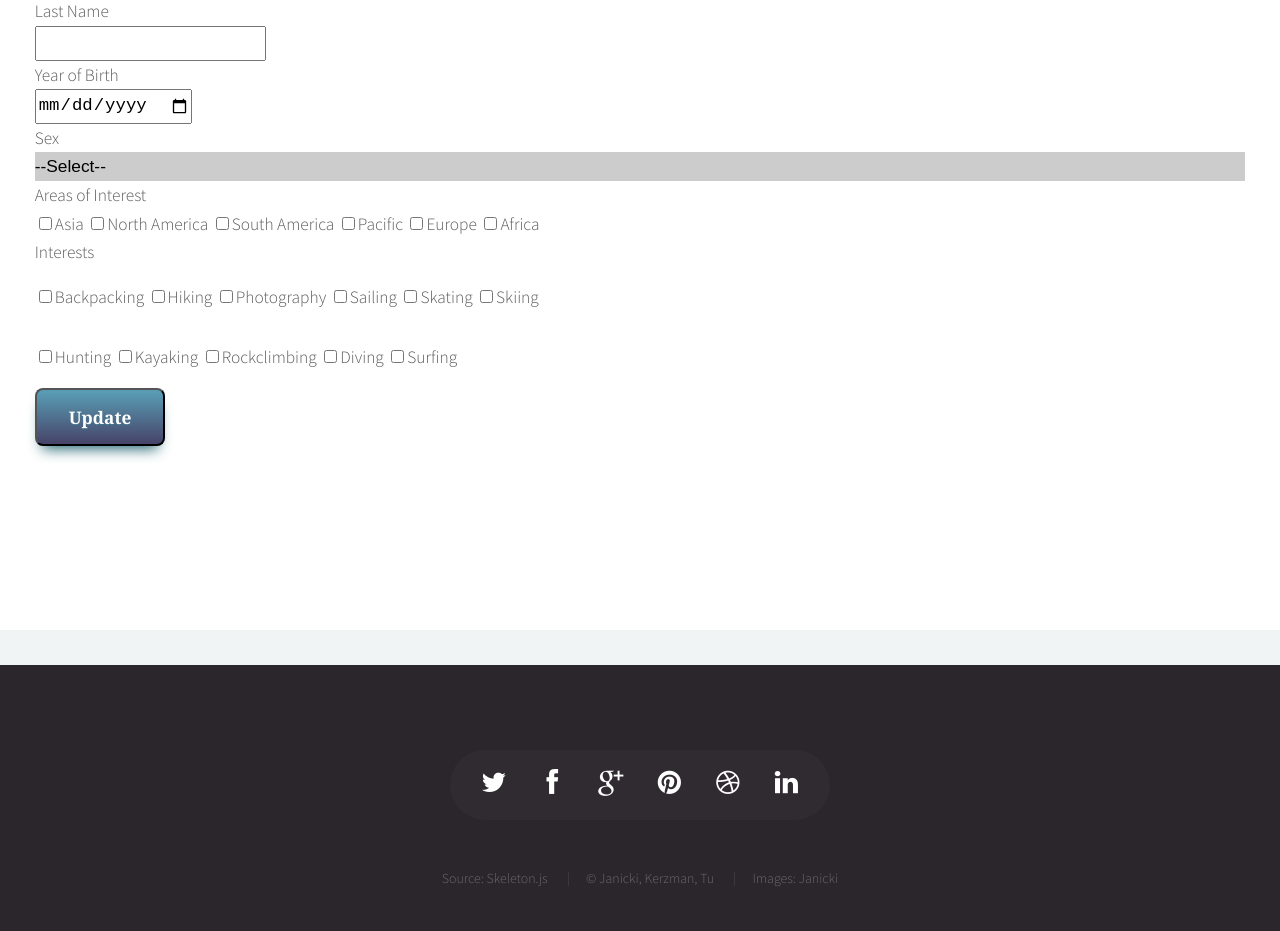
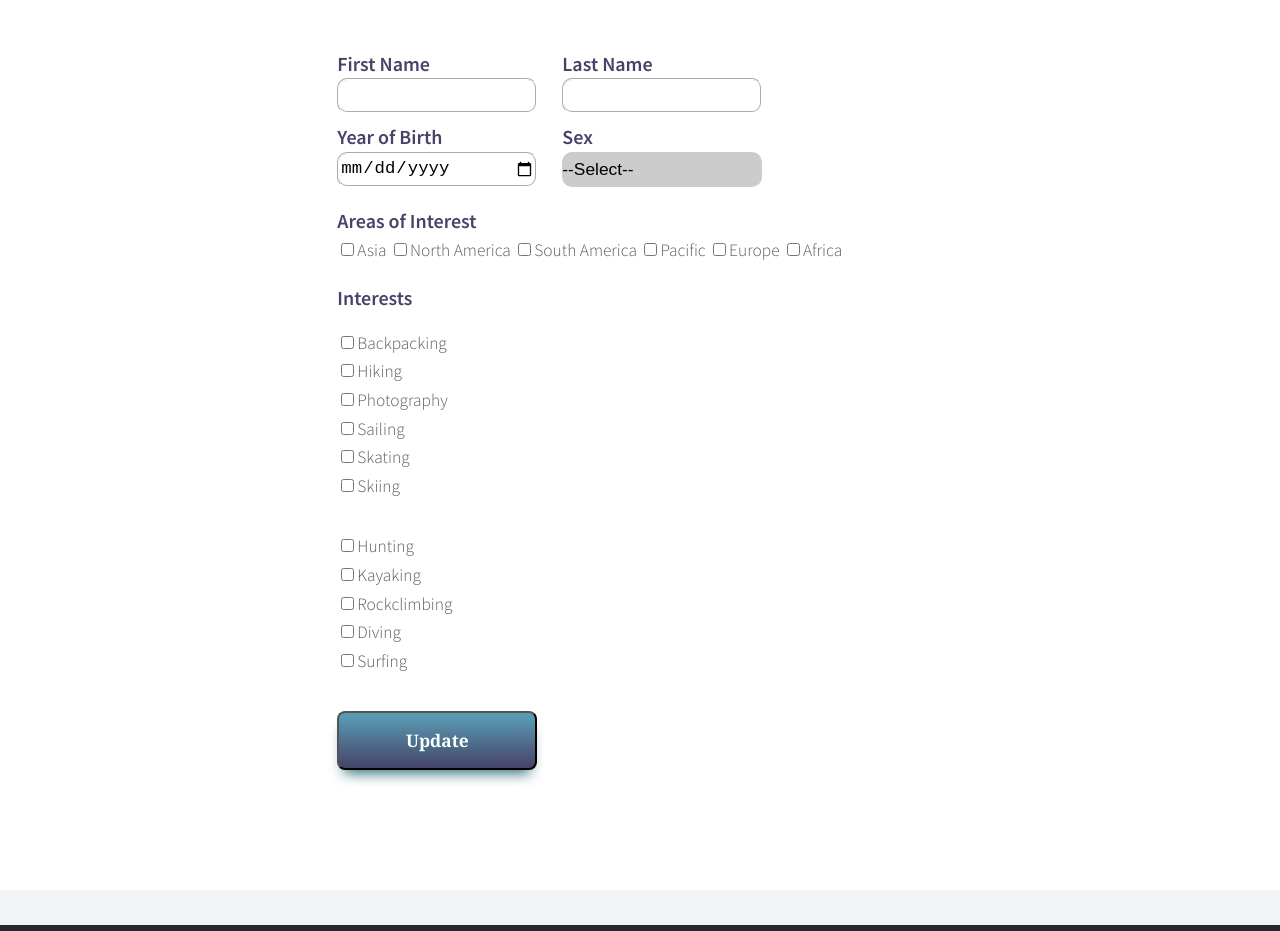
Before and after one commit to Pirolf/HCI_P1, a plain HTML site: page proj1/travel_site/profile.html in a window 1280 px wide. Shown: the part 560-1491 px from the top of the page. Drawn offline with Linux system fonts and the light colour scheme.

Commit message:
profile styled

```diff
--- a/proj1/travel_site/css/style.css
+++ b/proj1/travel_site/css/style.css
@@ -23,6 +23,41 @@
 .search_container.search_sub{
 	margin:30px;
 }
+.region_interest input[type=checkbox]{
+	/*margin-right:20px;*/
+}
+#interest_rol1 input, #interest_rol2 input{
+	display:block;
+}
+form.profile{
+	width:60%;
+}
+form.profile div.f_name, form.profile div.birth{
+	display:inline;
+	float:left;
+	margin-right:20px;
+}
+form.profile select{
+	width:20%;
+}
+form.profile div.full_name{
+	margin-bottom:10px;
+}
+form.profile div.region_country{
+	margin-top:20px;
+	margin-bottom:20px;
+}
+form.profile div.birth_sex{
+	margin-top:10px;
+	margin-bottom:10px;
+}
+div.region_interest_container{
+	margin-bottom:20px;
+}
+
+form.profile div.region_country div.personal_interest_container{
+	margin-top:10px;
+}
 form.user_pw_container, form.user_login_submit{
 	display:inline;
 	float:left;
@@ -35,7 +70,8 @@ form.quick_login div{
 }
 form.quick_login input[type=email], form.quick_login input[type=password],
 form.search_dest_form input[type=search], form.login input[type=email],
-form.login input[type=password]{
+form.login input[type=password],
+form.profile input[type=text], form.profile select, form.profile input[type=date]{
 	width:140px;
 	height:35px;
 	margin-right:5px;
@@ -43,11 +79,14 @@ form.login input[type=password]{
 	border-style:groove;
 	border-color:white;
 }
-form.login label{
+form.profile input[type=text], form.profile select, form.profile input[type=date], form.profile input[type=submit]{
+	width:200px;
+}
+form.login label, form.profile label{
 	color:#464368;
 	font-weight: bold;
-	font-size:22px;
-	font-family: Geogia;
+	font-size:20px;
+	font-family: 'Source Sans Pro', sans-serif;
 }
 form.login input[type=email], form.login input[type=password]{
 	border-color:#464368;
--- a/proj1/travel_site/profile.html
+++ b/proj1/travel_site/profile.html
@@ -47,7 +47,7 @@
 							<li>
 								<span><a href="profile.html">Profile</a></span>
 							</li>
-							<li><span><a href="destinations.html"><!-- Left Sidebar -->Destinations</a></span></li>
+							<li><span><a href="destlist.html"><!-- Left Sidebar -->Destinations</a></span></li>
 							<li><span><a href="match.html"><!-- Right Sidebar -->Match</a></span></li>
 
 							<li><span><a href="about.html"><!-- No Sidebar -->About</a></span></li>
@@ -62,27 +62,36 @@
 				<div class="container">
 					<div class="row">
 						<div class="12u skel-cell-important" id="content">
-							<article id="main" class="special">
+							<article id="main" class="12u special">
 
 								<header>
-									<h2 style="text-align:left;">My Profile</h2>
-								<!--
+									<h2>My Profile</h2>
+
 									<span class="byline">
 										Morbi convallis lectus malesuada sed fermentum dolore amet
 									</span>
--->
+
 								</header>
-
-								<form class="profile" action="success2.html">
+								<div class="row">
+									<div class='12u'>
+										<div class='3u' style='display:inline;float:left'><p></p></div>
+										<form class="6u profile" style='display:inline;float:left' action="success2.html">
 											<div class="full_name">
+												<div class='f_name'>
 													<label for="f_name">First Name</label>
 													<input name="f_name" type="text" id="f_name"></input>
+												</div>
+												<div class='l_name'>
 													<label for="l_name">Last Name</label>
 													<input name="l_name" type="text" id="l_name"></input>
 												</div>
+											</div>
 											<div class='birth_sex'>
-										<label for='birt_year'>Year of Birth</label>
+												<div class='birth'>
+													<label for='birth_year'>Year of Birth</label>
 													<input name='birth_year' type='date' id='birth_year'></input>
+												</div>
+												<div class='gender'>
 													<label for='profile_sex'>Sex</label>
 														<select name='sex' type='select' id='profile_sex'>
 															<option value=''>--Select--</option>
@@ -91,7 +100,9 @@
 															<option value="Other">Other</option>
 														</select>
 													</div>
+												</div>
 									<div class="region_country">
+										<div class='region_interest_container'>
 											<label for='profile_region'>Areas of Interest</label>
 											<div class='region_interest' id='profile_region'>
 												<input type='checkbox' name='region' value='Asia'>Asia</input>
@@ -101,48 +112,45 @@
 												<input type='checkbox' name='region' value='Europe'>Europe</input>
 												<input type='checkbox' name='region' value='Africa'>Africa</input>
 											</div>
+										</div>
+										<div clas='personal_interest_container'>
 											<label for='personal_interest'>Interests</label>
 											<div class='personal_interest' id='personal_interest'>
 
 											<div class="row" >
-											<section class="4u" id='interest_col1'>
-												<input type='checkbox' name='personal_interest' value='Backpacking'>Backpacking</input>
-												<input type='checkbox' name='personal_interest' value='Hiking'>Hiking</input>
-												<input type='checkbox' name='personal_interest' value='Photography'>Photography</input>
-												<input type='checkbox' name='personal_interest' value='Sailing'>Sailing</input>
-												<input type='checkbox' name='personal_interest' value='Skating'>Skating</input>
-												<input type='checkbox' name='personal_interest' value='Skiing'>Skiing</input>
+											<section class="3u" id='interest_col1'>
+												<ul>
+												<li><input type='checkbox' name='personal_interest' value='Backpacking'>Backpacking</input></li>
+												<li><input type='checkbox' name='personal_interest' value='Hiking'>Hiking</input></li>
+												<li><input type='checkbox' name='personal_interest' value='Photography'>Photography</input></li>
+												<li><input type='checkbox' name='personal_interest' value='Sailing'>Sailing</input></li>
+												<li><input type='checkbox' name='personal_interest' value='Skating'>Skating</input></li>
+												<li><input type='checkbox' name='personal_interest' value='Skiing'>Skiing</input></li>
+											</ul>
 											</section>
 
-											<section class="4u" id='interest_col2'>
-												<input type='checkbox' name='personal_interest' value='Hunting'>Hunting</input>
-												<input type='checkbox' name='personal_interest' value='Kayaking'>Kayaking</input>
-												<input type='checkbox' name='personal_interest' value='Rockclimbing'>Rockclimbing</input>
-												<input type='checkbox' name='personal_interest' value='Diving'>Diving</input>
-												<input type='checkbox' name='personal_interest' value='Surfing'>Surfing</input>
+											<section class="3u" id='interest_col2'>
+												<ul>
+												<li><input type='checkbox' name='personal_interest' value='Hunting'>Hunting</input></li>
+												<li><input type='checkbox' name='personal_interest' value='Kayaking'>Kayaking</input></li>
+												<li><input type='checkbox' name='personal_interest' value='Rockclimbing'>Rockclimbing</input></li>
+												<li><input type='checkbox' name='personal_interest' value='Diving'>Diving</input></li>
+												<li><input type='checkbox' name='personal_interest' value='Surfing'>Surfing</input></li>
+											</ul>
 											</section>
+											</div>
 										</div>
 										</div>
 									</div>
 
 									<div class='profile_submit'>
-									<a href="success2.html"><input type="submit" value="Update"></a>
-									</input>
+										<a href="success2.html"><input type="submit" value="Update">
+										</input></a>
+									</div>
+
+										</form>
 									</div>
 								</div>
-								</form>
-								<section>
-									<header>
-										<h3></h3>
-									</header>
-
-								</section>
-								<section>
-									<header>
-										<h3></h3>
-									</header>
-
-								</section>
 							</article>
 						</div>
 					</div>
```
Lines whose indentation alone changed are shown as unchanged.
